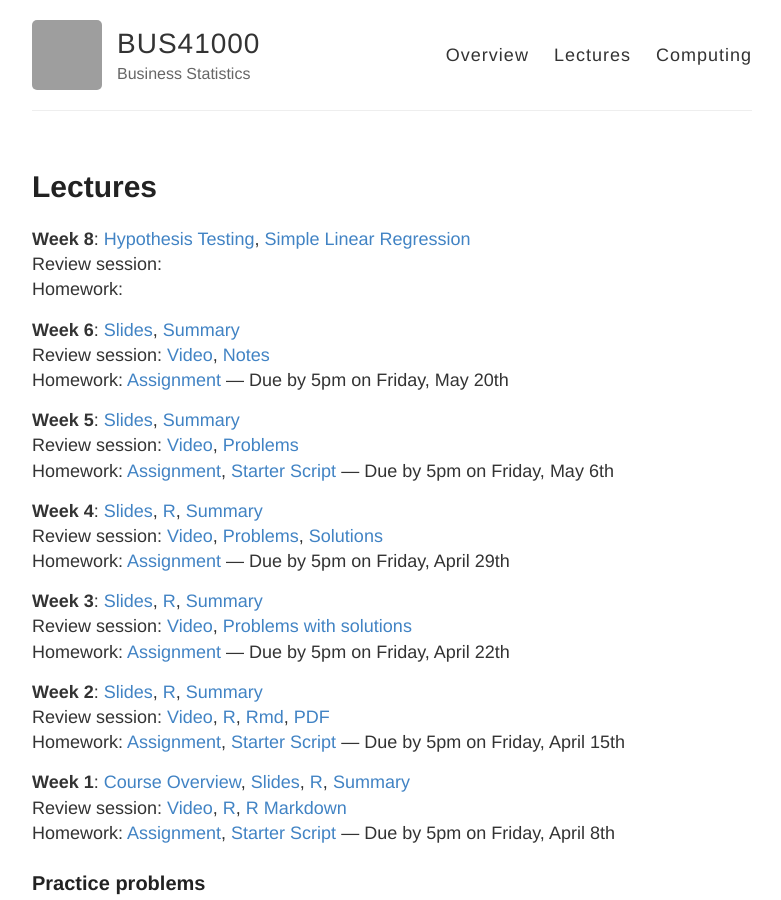
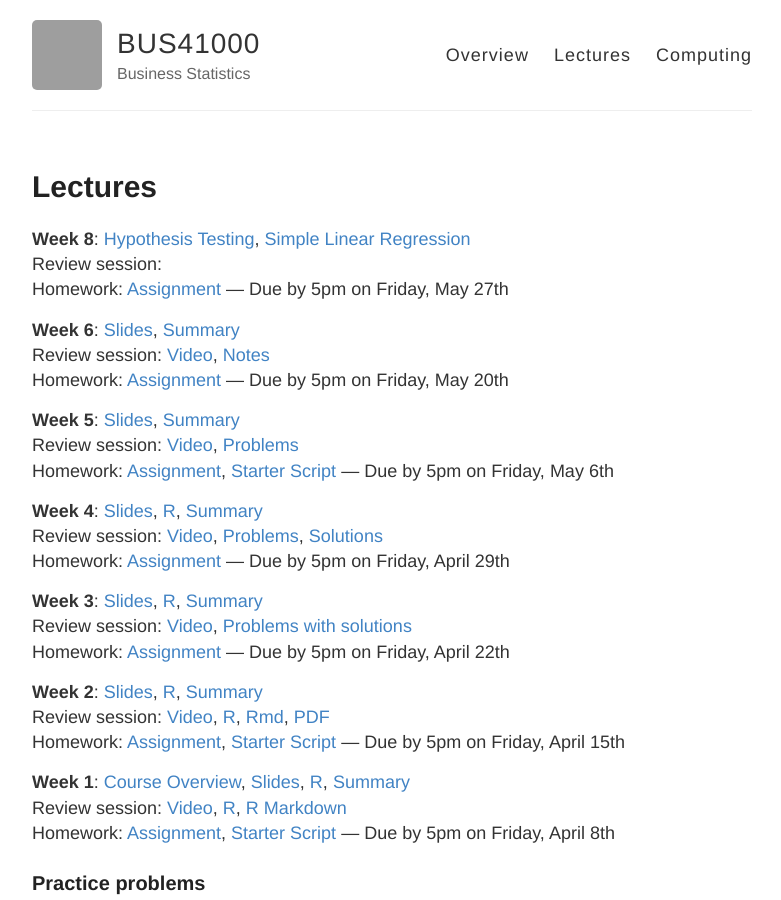
Before and after one commit to mlakolar/BUS41000, a Jekyll site: the page built from lectures.md, in a window 1280 px wide and 900 px high. Shown: the whole window, without its empty margins (248-1029 px from the left). Built offline with Jekyll 4.4.1, drawn with Linux system fonts in a browser that asks for light colours; grey boxes are pictures that could not be loaded.

Commit message:
Update lectures.md

```diff
--- a/lectures.md
+++ b/lectures.md
@@ -9,6 +9,8 @@ permalink: /lectures/
 [Simple Linear Regression](https://github.com/mlakolar/BUS41000/raw/master/slides/08_lecture_slr.pdf)
 Review session:
 Homework:
+[Assignment](https://piazza.com/class_profile/get_resource/ihbf4oo8gc36od/iog2q70ak02t4) ---
+Due by 5pm on Friday, May 27th
 
 
 **Week 6**:
```
